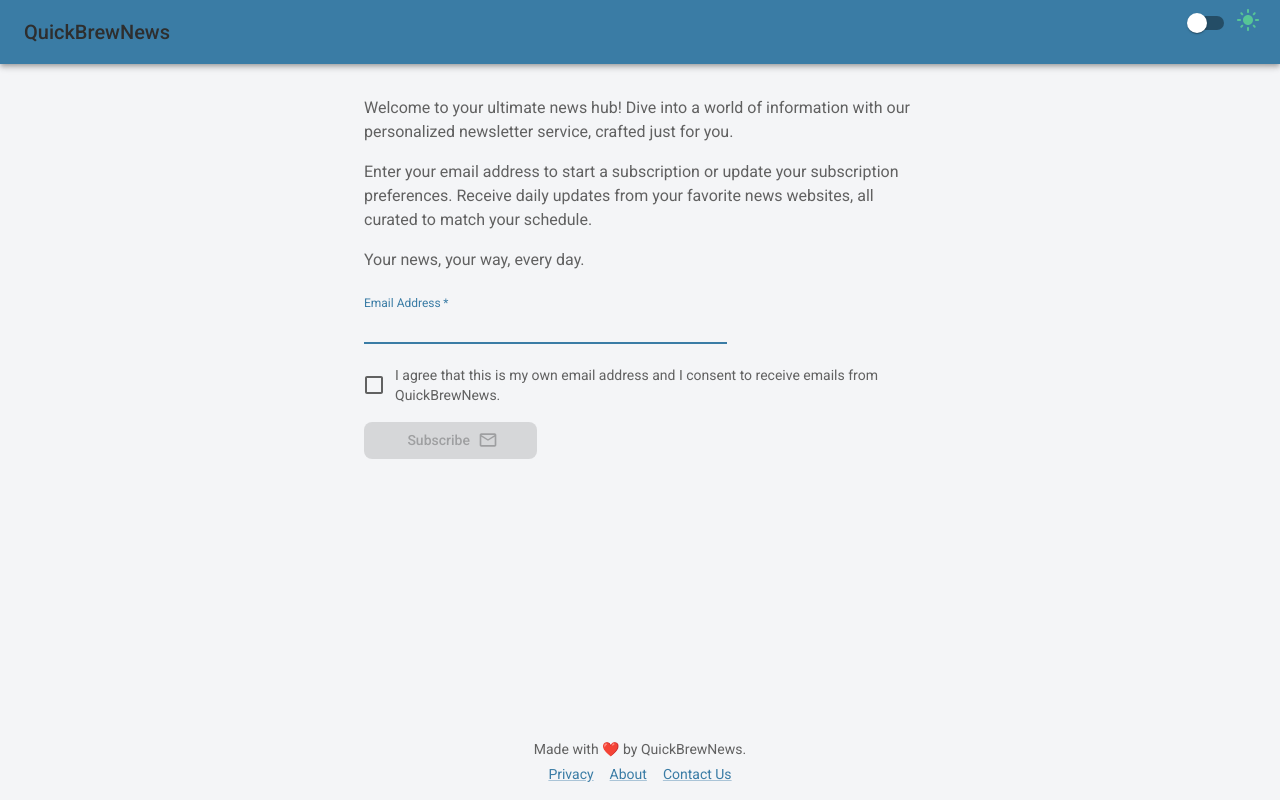
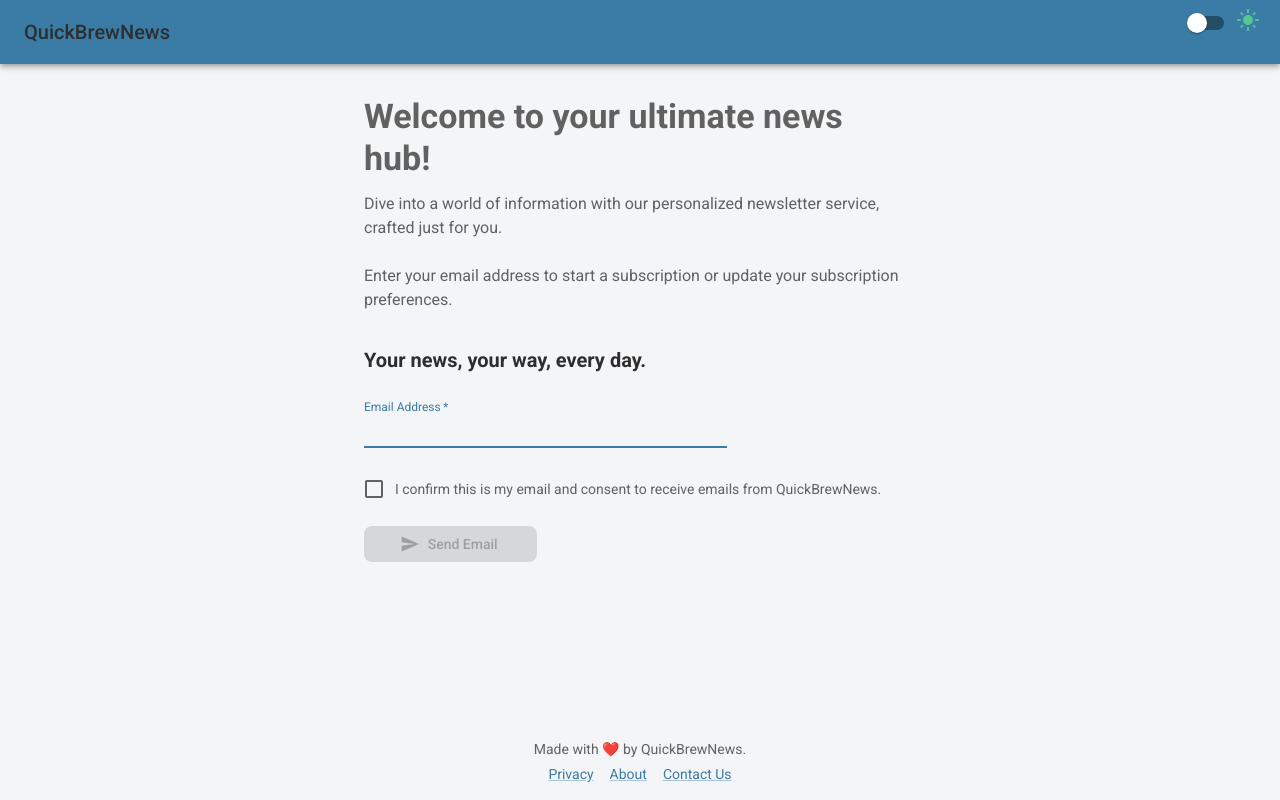
Before and after one commit to rupinr/news-master-fe, a React (Vite) app: page /#/ in a window 1280 px wide. Built offline with nearby package versions, Linux system fonts and the light colour scheme; no server answers.

Commit message:
Cleanup home page

```diff
--- a/src/Email.tsx
+++ b/src/Email.tsx
@@ -6,8 +6,7 @@ import Container from '@mui/material/Container';
 import Typography from '@mui/material/Typography';
 import Box from '@mui/material/Typography';
 import Grid from '@mui/material/Grid2';
-import MailOutlineIcon from '@mui/icons-material/MailOutline';
-
+import SendIcon from '@mui/icons-material/Send';
 import FormControlLabel from '@mui/material/FormControlLabel';
 import Checkbox from '@mui/material/Checkbox';
 
@@ -51,13 +50,16 @@ const Email = () => {
     return (
         <Container maxWidth="sm">
             {(!success) ? <Box sx={{ my: 4 }}>
-                <Typography component="div" variant="body1" sx={{ mb: 2 }}>
-                    Welcome to your ultimate news hub! Dive into a world of information with our personalized newsletter service, crafted just for you.
+                <Typography variant="h4" gutterBottom sx={{ fontWeight: 'bold', }}>
+                    Welcome to your ultimate news hub!
                 </Typography>
-                <Typography component="div" variant="body1" sx={{ mb: 2 }}>
-                    Enter your email address to start a subscription or update your subscription preferences. Receive daily updates from your favorite news websites, all curated to match your schedule.
+                <Typography variant="body1" sx={{ mb: 3 }}>
+                    Dive into a world of information with our personalized newsletter service, crafted just for you.
                 </Typography>
-                <Typography component="div" variant="body1" sx={{ mb: 2 }}>
+                <Typography variant="body1" sx={{ mb: 4, }}>
+                    Enter your email address to start a subscription or update your subscription preferences.
+                </Typography>
+                <Typography variant="h6" sx={{ fontWeight: 'bold', mb: 2 }}>
                     Your news, your way, every day.
                 </Typography>
                 <Grid container spacing={2} alignItems="center">
@@ -89,14 +91,14 @@ const Email = () => {
                             }
                             label={
                                 <Typography variant="body2" sx={{ width: '100%' }}>
-                                    I agree that this is my own email address and I consent to receive emails from QuickBrewNews.
+                                    I confirm this is my email and consent to receive emails from QuickBrewNews.
                                 </Typography>
                             }
                         />
                     </Grid>
                     <Grid size={{ xs: 12, sm: 4 }}>
-                        <Button variant="contained" disabled={!consent || !isEmailValid} endIcon={<MailOutlineIcon />} onClick={handleClick} fullWidth>
-                            Subscribe
+                        <Button variant="contained" disabled={!consent || !isEmailValid} startIcon={<SendIcon />} onClick={handleClick} fullWidth>
+                            Send Email
                         </Button>
                     </Grid>
 
```
